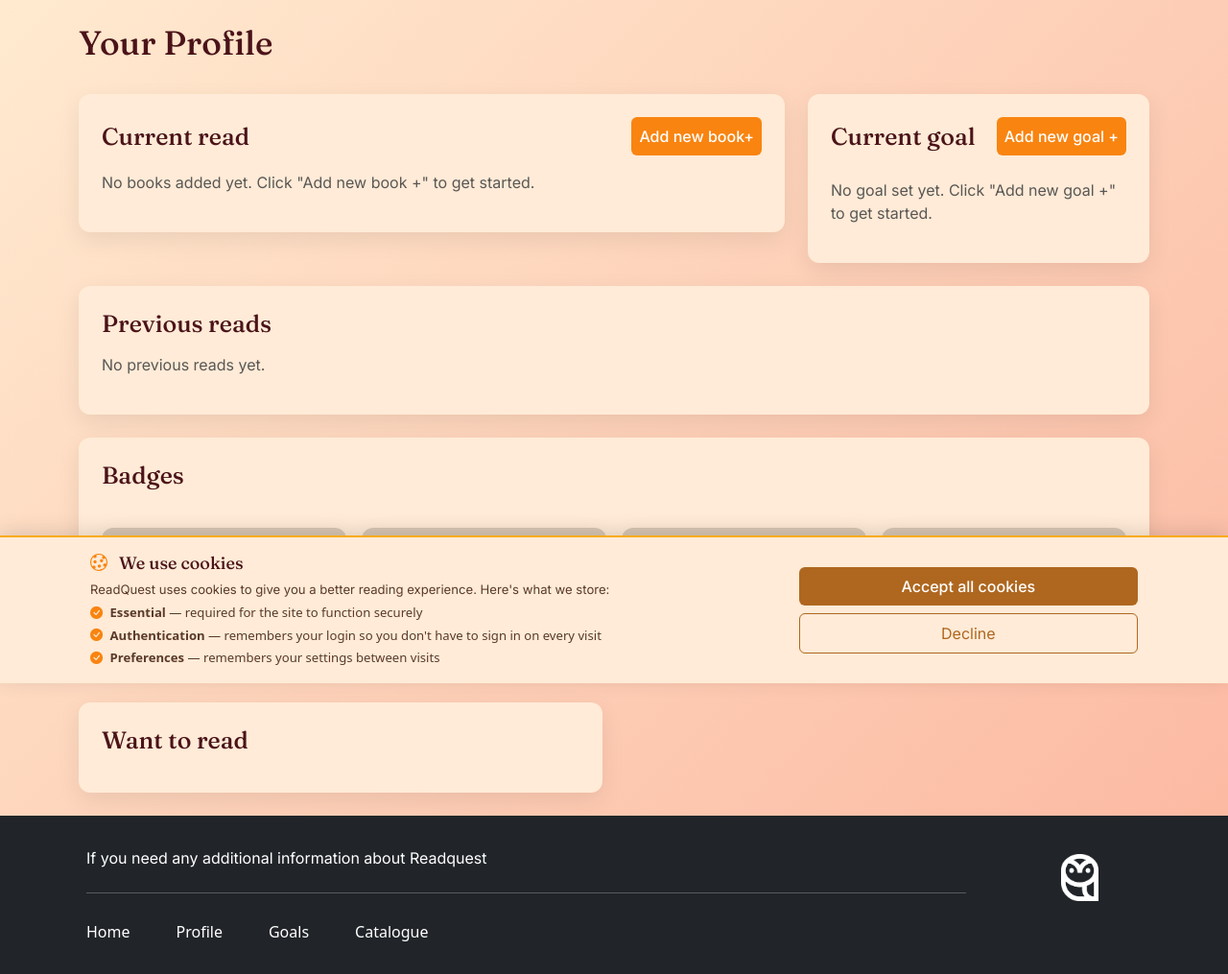
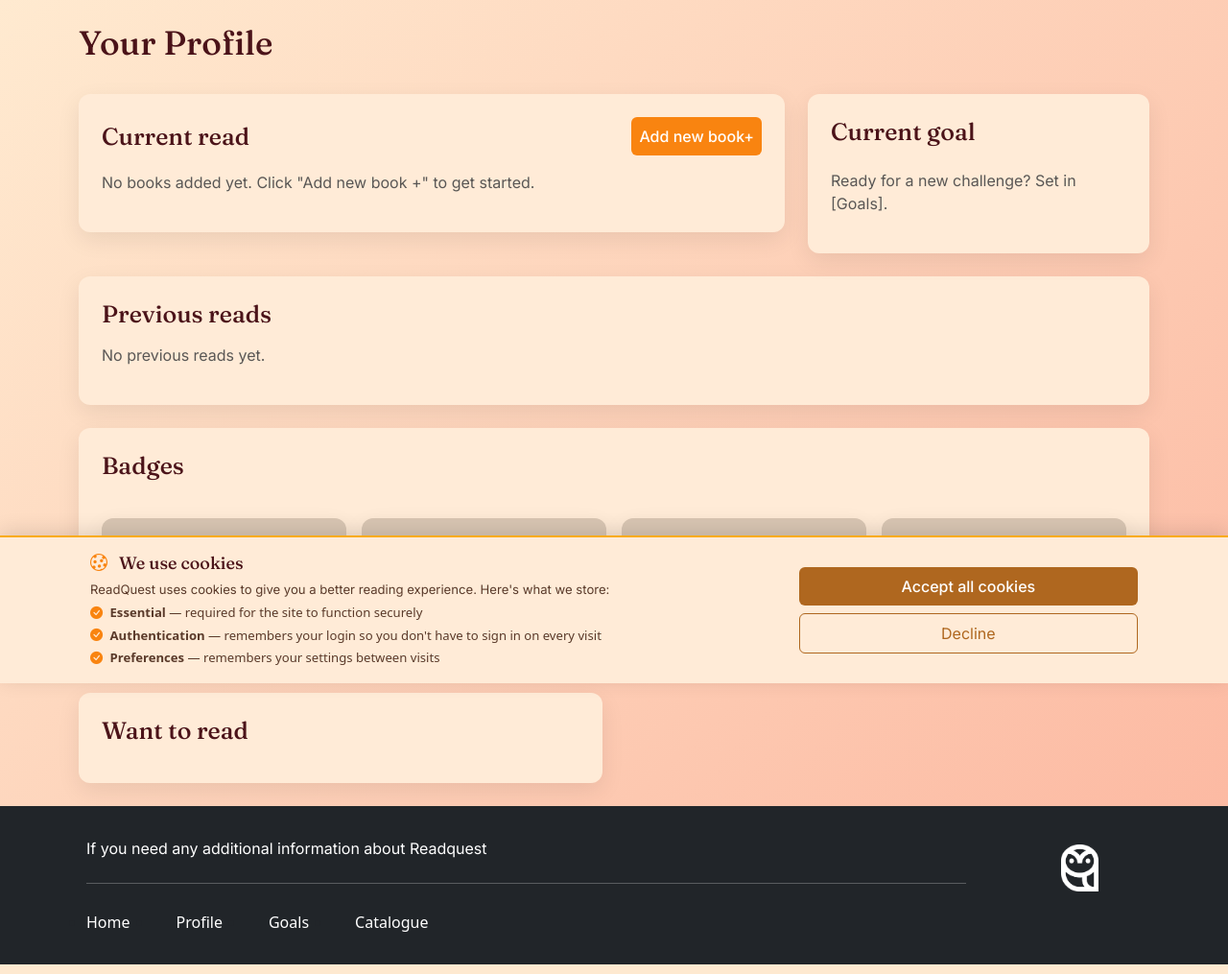
Before and after one commit to ScottVint/inttech_group_project, a Django app: page /readquest/profile/ in a window 1280 px wide. Shown: the part 88-1103 px from the top of the page at 96% size. Run offline with Django 5.2, Linux system fonts and the light colour scheme; the visitor is signed in with stand-in values (Sample User, id 1); data that the repository does not hold is empty.

Commit message:
remove goal buttom

```diff
--- a/templates/readquest/profile.html
+++ b/templates/readquest/profile.html
@@ -81,10 +81,8 @@ Profile
         <section class="col-12 col-md-4">
             <div class="p-4 base_cards">
 
-                <div class="d-flex justify-content-between align-items-center mb-3">
-                    <h2 class="mb-0">Current goal</h2>
-                    <button class="button btn p-2" data-bs-toggle="modal" data-bs-target="#addGoalModal">Add new goal +</button>
-                    {% include 'readquest/add_goal.html' %}
+                <div class="mb-3">
+                    <h2 class="mb-1">Current goal</h2>
                 </div>
 
                 <div class="d-flex row">
@@ -110,7 +108,7 @@ Profile
                         </div>
                     </div>
                     {% empty %}
-                    <p class="text-muted mt-2">No goal set yet. Click "Add new goal +" to get started.</p>
+                    <p class="text-muted mt-2">Ready for a new challenge? Set in [Goals].</a></p>
                     {% endfor %}
                 </div>
             </div>
```
